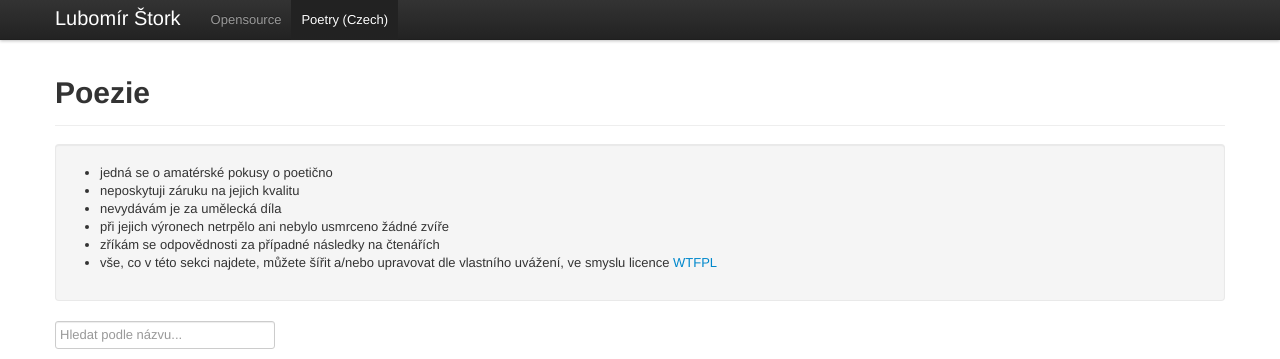
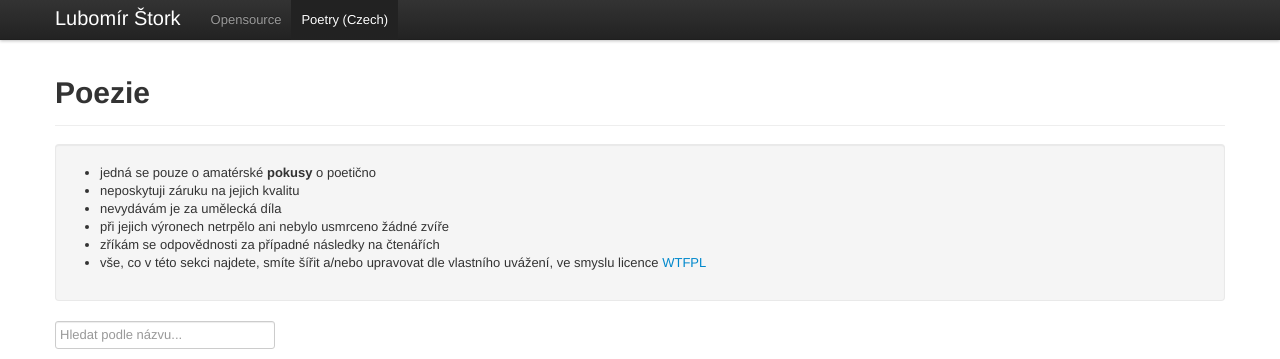
Before and after one commit to stork/stork.github.io, a Jekyll site: the page built from poetry/_posts/2007-12-31-index.html, in a window 1280 px wide. Shown: the top 359 px of the page. Built offline with Jekyll 4.4.1, drawn with Linux system fonts in a browser that asks for light colours.

Commit message:
Tweak poetry index

```diff
--- a/poetry/_posts/2007-12-31-index.html
+++ b/poetry/_posts/2007-12-31-index.html
@@ -10,12 +10,12 @@ tags:
 </div>
 <div class="well">
 	<ul>
-		<li>jedná se o amatérské pokusy o poetično</li>
+		<li>jedná se pouze o amatérské <strong>pokusy</strong> o poetično</li>
 		<li>neposkytuji záruku na jejich kvalitu</li>
 		<li>nevydávám je za umělecká díla</li>
 		<li>při jejich výronech netrpělo ani nebylo usmrceno žádné zvíře</li>
 		<li>zříkám se odpovědnosti za případné následky na čtenářích</li>
-		<li>vše, co v této sekci najdete, můžete šířit a/nebo upravovat dle vlastního uvážení, ve smyslu licence <a href="http://sam.zoy.org/wtfpl/">WTFPL</a></li>
+		<li>vše, co v této sekci najdete, smíte šířit a/nebo upravovat dle vlastního uvážení, ve smyslu licence <a href="http://sam.zoy.org/wtfpl/">WTFPL</a></li>
 	</ul>
 </div>
 <div>
```
